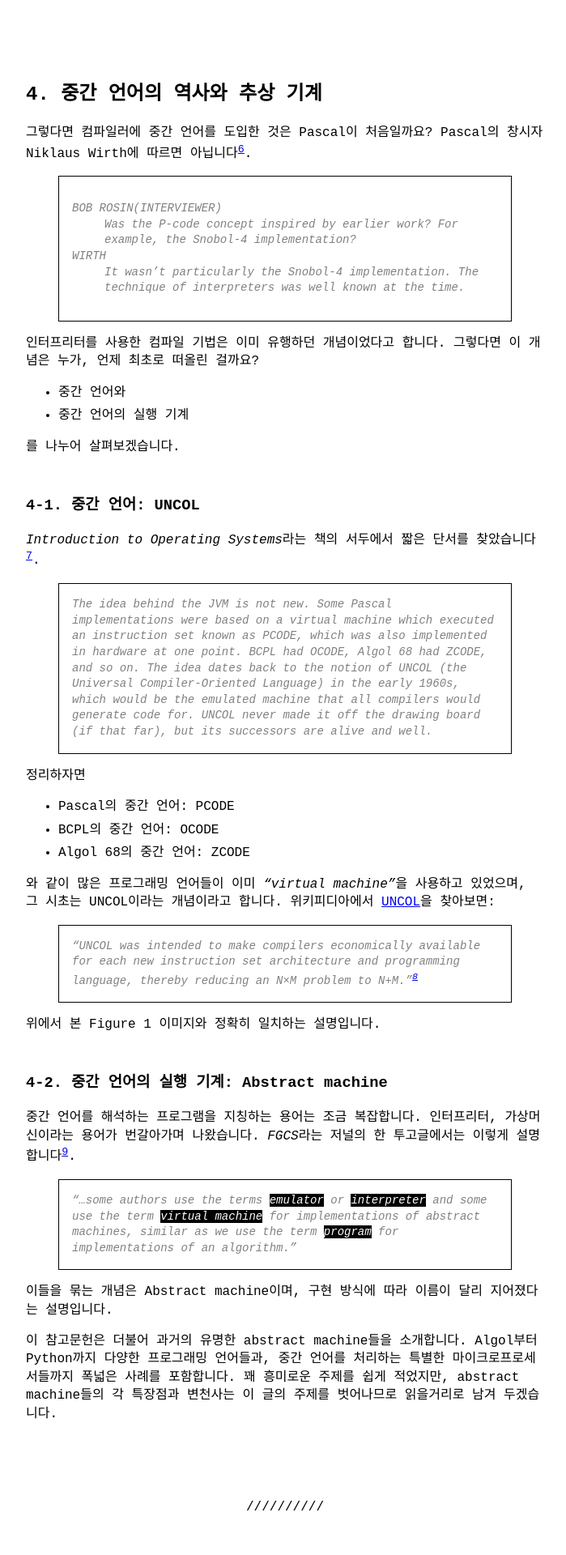
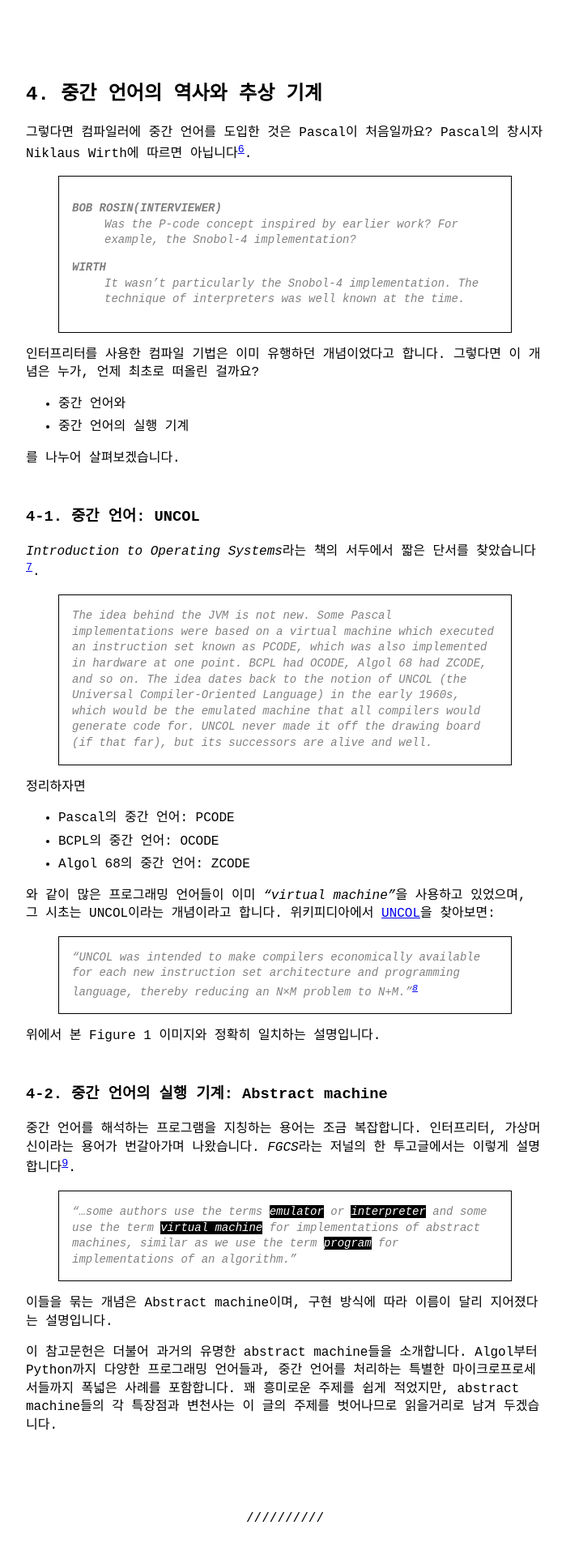
Before and after one commit to electronyoon/electronyoon.github.io, a Jekyll site: the page built from _posts/2024-11-05-자바 바이트 코드, 왜 만들었을까?.md, in a window 1280 px wide. Shown: the part 3823-5743 px from the top of the page at 81% size, without its empty margins (288-987 px from the left). Built offline with Jekyll 4.4.1, drawn with Linux system fonts in a browser that asks for light colours.

Commit message:
fix definition: bold title, bottom margin to 0

```diff
--- a/_sass/no-style-please.scss
+++ b/_sass/no-style-please.scss
@@ -106,3 +106,11 @@
     width: 80%;
   }
 }
+
+dt {
+  font-weight: bold;
+}
+
+dl dd {
+  margin-bottom: 1em;
+}
```
